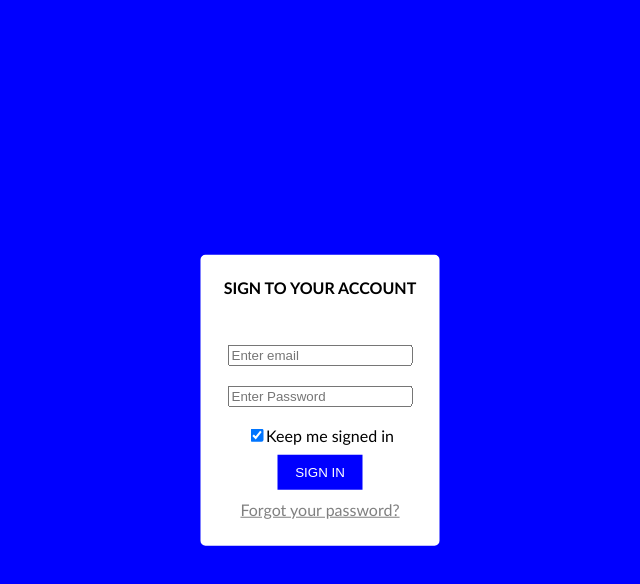
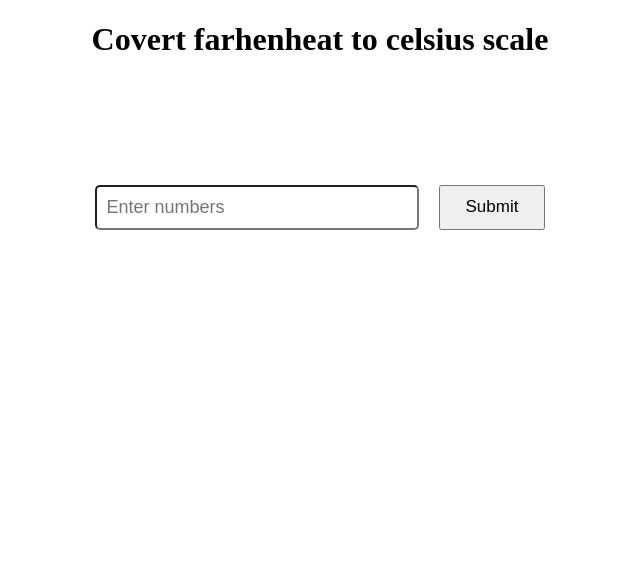
Before and after one commit to BOCHUDHANRAJ/farhentocelsius-scale, a plain HTML site: page index.html in a window 1280 px wide. Shown: the whole page, without its empty margins (320-960 px from the left). Drawn offline with Linux system fonts and the light colour scheme.

Commit message:
Add files via upload

```diff
--- a/index.html
+++ b/index.html
@@ -1,31 +1,18 @@
 <!DOCTYPE html>
-<html lang ="en">
+<html lang="en">
 <head>
     <meta charset="UTF-8">
     <meta http-equiv="X-UA-Compatible" content="IE=edge">
-
-    <meta name="viewport" content="width=device-width,initial-scale=1.0">
-    <link rel="stylesheet" href="style.css">
+    <meta name="viewport" content="width=device-width, initial-scale=1.0">
+    <title>celsiusscale</title>
+    <link rel="stylesheet" href="style.css" type="text/css" />
 </head>
 <body>
-     <form>
-        <center> <h4> SIGN TO YOUR ACCOUNT </h4> </center>
-        <center>
-
-        <div class="container">
-            <input type="email" placeholder="Enter email"  required>  <br><br>
-
-            <input type="password" placeholder="Enter Password"  required> <br> <br>
-
-
-                <input type="checkbox" checked="checked">Keep me signed in<br>
-
-            <button type="button" class="signinbtn"> SIGN IN</button><br>
-             <a href="www.org">Forgot your password?</a>
-        </div>
-        </center>
-
-    </form>
-
+    <h1>Covert farhenheat to celsius scale</h1>
+    <div class="input-container">
+        <input type="text" id="number-input" placeholder="Enter numbers"/>
+        <button type="button" onclick="ftoc()">Submit</button>
+    </div>
+ <script src="script.js"></script>
 </body>
 </html>
--- /dev/null
+++ b/script.js
@@ -0,0 +1,11 @@
+function  ftoc(){
+
+    let b = document.getElementById('number-input').value;
+    let f=parseInt(b);
+    let cs=((f)-32)*5/9;
+    console.log(cs);
+
+
+
+
+}
--- a/style.css
+++ b/style.css
@@ -1,48 +1,26 @@
-Body {
-    font-family: Calibri, Helvetica, sans-serif;
-    background-color:blue;
-  }
-  button {
-         background-color: blue;
-         width: 100%;
-          color:white;
-          padding: 15px;
-          margin: 10px 0px;
-          border: none;
+body{
 
-           }
-   form {
-          border: 2px solid white;
-          border-radius: 5px;
+}
+h1{
+    text-align: center;
+}
 
+.input-container{
+    display: flex;
+    justify-content: center;
+    margin: 10%;
+}
 
-          background-color: white;
-          position: fixed;
-          top:50%;
-          left: 50%;
-          transform: translate(-50%,-50%);
+.input-container input{
+    padding: 10px;
+    font-size: 18px;
+    border-radius: 5px;
+    outline: none;
+    width: 300px;
+}
 
-      }
-
-
-    .signinbtn {
-          width: auto;
-          background-color: blue;
-          padding: 10px 18px;
-          margin: 10px 5px;
-      }
-
-
-   .container {
-          padding: 25px;
-
-      }
-      h1{
-          color: black;
-      }
-      a{
-          color:grey;
-      }
-      .checkbox{
-          color:blue;
-      }
+.input-container button{
+    margin-left: 20px;
+    padding: 0 25px;
+    font-size: 17px;
+}
```
